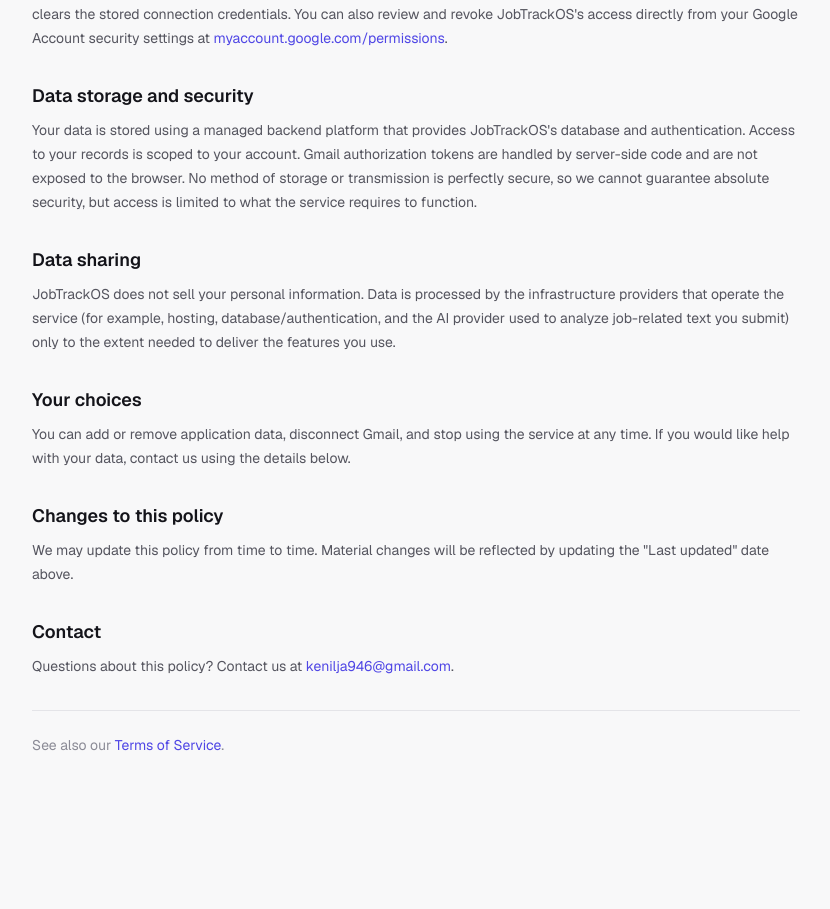
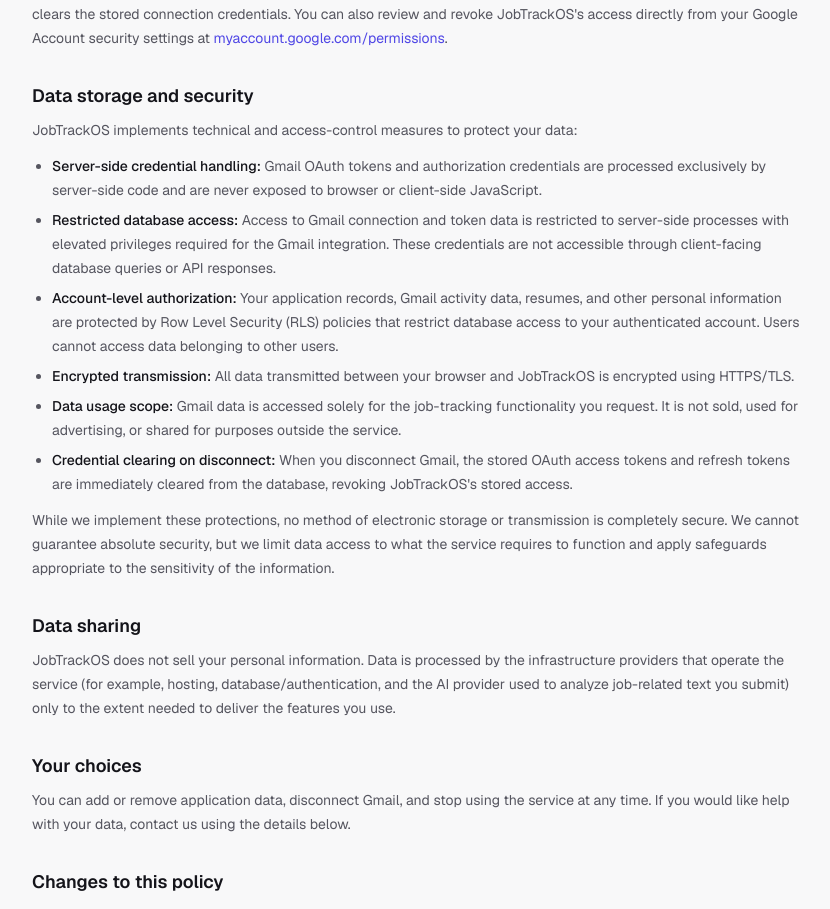
Before and after one commit to yashr2633/JobOS, a Next.js app in the folder jobos-web/: page /privacy-policy in a window 1280 px wide. Shown: the part 982-1891 px from the top of the page, without its empty margins (224-1054 px from the left). Before the commit the page ends 1785 px from the top, so only its background shows below. Built offline with nearby package versions, Linux system fonts and the light colour scheme.

Commit message:
Update privacy policy security disclosures

```diff
--- a/jobos-web/src/app/privacy-policy/page.tsx
+++ b/jobos-web/src/app/privacy-policy/page.tsx
@@ -20,7 +20,7 @@
     "How JobTrackOS handles your account information and optional Gmail data.",
 };
 
-const LAST_UPDATED = "August 19, 2026";
+const LAST_UPDATED = "August 21, 2026";
 
 /** Official monitored support address (matches Google OAuth Branding). */
 const SUPPORT_EMAIL = "kenilja946@gmail.com";
@@ -144,13 +144,64 @@
               Data storage and security
             </h2>
             <p>
-              Your data is stored using a managed backend platform that provides
-              JobTrackOS&apos;s database and authentication. Access to your
-              records is scoped to your account. Gmail authorization tokens are
-              handled by server-side code and are not exposed to the browser. No
-              method of storage or transmission is perfectly secure, so we cannot
-              guarantee absolute security, but access is limited to what the
-              service requires to function.
+              JobTrackOS implements technical and access-control measures to
+              protect your data:
+            </p>
+            <ul className="mt-3 list-disc space-y-1.5 pl-5">
+              <li>
+                <span className="font-medium text-text">
+                  Server-side credential handling:
+                </span>{" "}
+                Gmail OAuth tokens and authorization credentials are processed
+                exclusively by server-side code and are never exposed to browser
+                or client-side JavaScript.
+              </li>
+              <li>
+                <span className="font-medium text-text">
+                  Restricted database access:
+                </span>{" "}
+                Access to Gmail connection and token data is restricted to
+                server-side processes with elevated privileges required for the
+                Gmail integration. These credentials are not accessible through
+                client-facing database queries or API responses.
+              </li>
+              <li>
+                <span className="font-medium text-text">
+                  Account-level authorization:
+                </span>{" "}
+                Your application records, Gmail activity data, resumes, and other
+                personal information are protected by Row Level Security (RLS)
+                policies that restrict database access to your authenticated
+                account. Users cannot access data belonging to other users.
+              </li>
+              <li>
+                <span className="font-medium text-text">
+                  Encrypted transmission:
+                </span>{" "}
+                All data transmitted between your browser and JobTrackOS is
+                encrypted using HTTPS/TLS.
+              </li>
+              <li>
+                <span className="font-medium text-text">Data usage scope:</span>{" "}
+                Gmail data is accessed solely for the job-tracking functionality
+                you request. It is not sold, used for advertising, or shared for
+                purposes outside the service.
+              </li>
+              <li>
+                <span className="font-medium text-text">
+                  Credential clearing on disconnect:
+                </span>{" "}
+                When you disconnect Gmail, the stored OAuth access tokens and
+                refresh tokens are immediately cleared from the database,
+                revoking JobTrackOS&apos;s stored access.
+              </li>
+            </ul>
+            <p className="mt-3">
+              While we implement these protections, no method of electronic
+              storage or transmission is completely secure. We cannot guarantee
+              absolute security, but we limit data access to what the service
+              requires to function and apply safeguards appropriate to the
+              sensitivity of the information.
             </p>
           </section>
 
```
